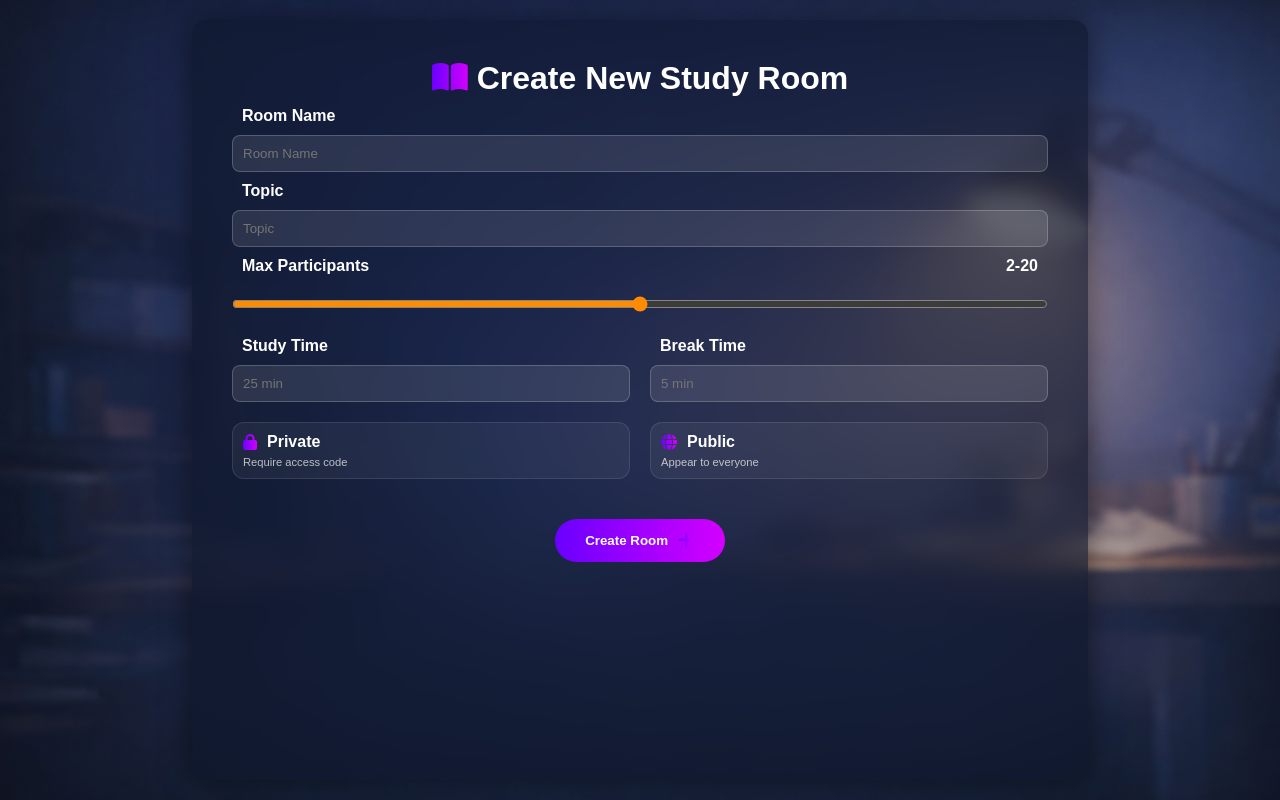
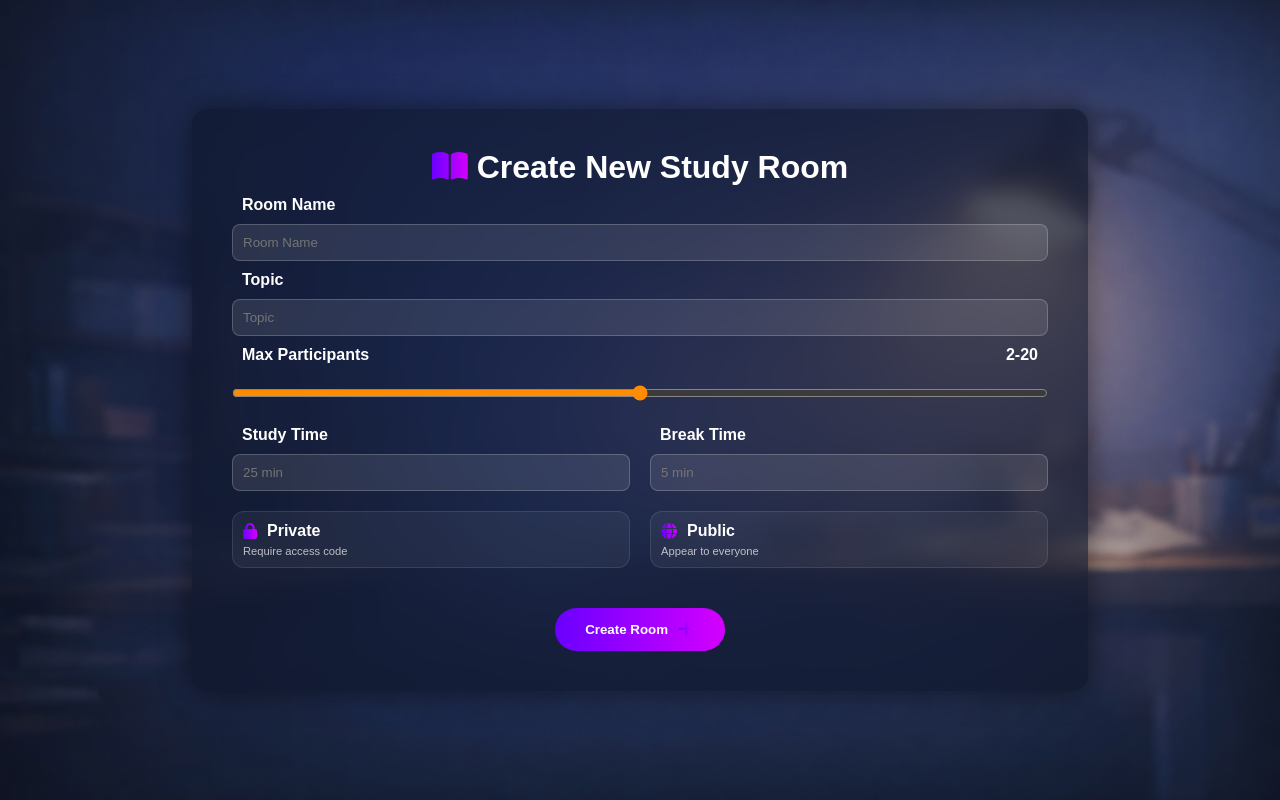
Before and after one commit to Yara-khattab/StudyVibe, a PHP site: page /createRoom.html in a window 1280 px wide. Run offline with PHP 8.4, Linux system fonts and the light colour scheme.

Commit message:
merge changes

```diff
--- a/CSS/createroom.css
+++ b/CSS/createroom.css
@@ -17,7 +17,7 @@
     backdrop-filter: blur(10px);
     padding: 40px;
     width: 70%;
-    height: 95%;
+    height: auto;
     border-radius: 15px;
     text-align: center;
     color: white;
```
